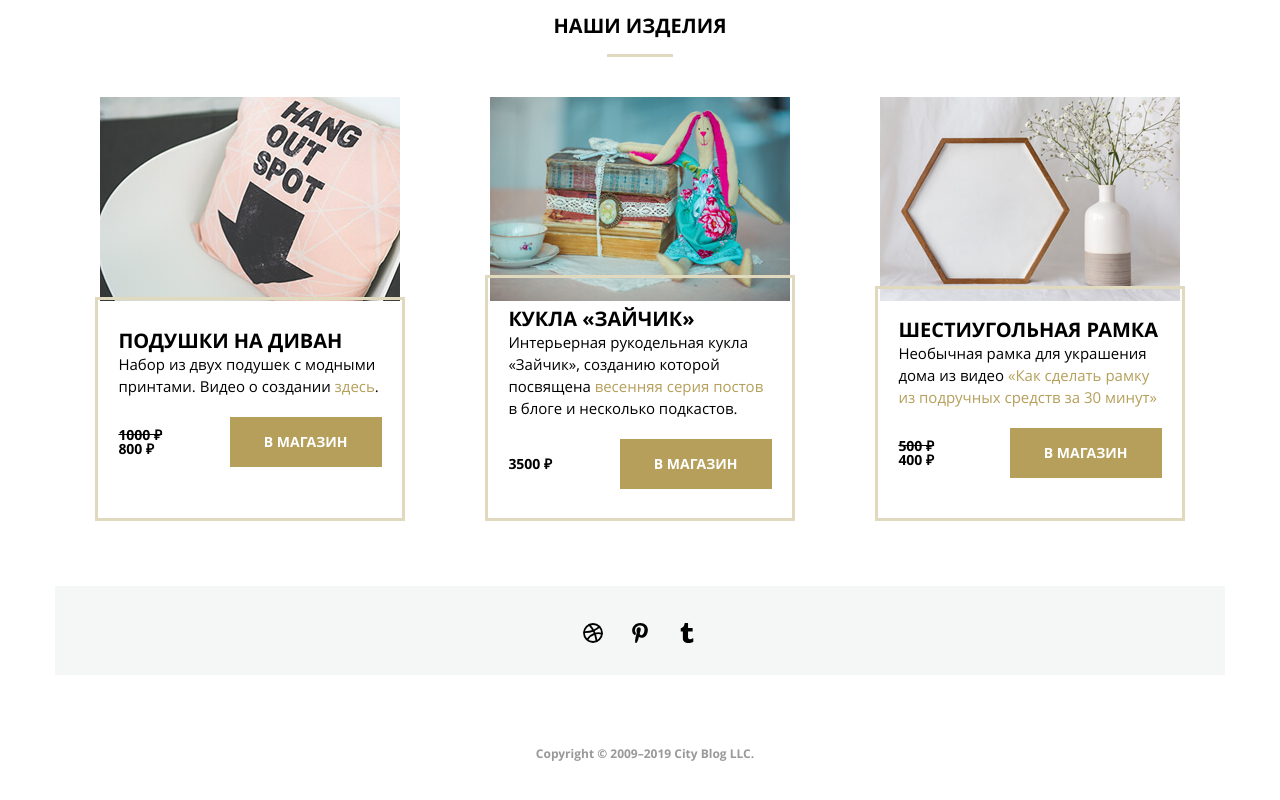
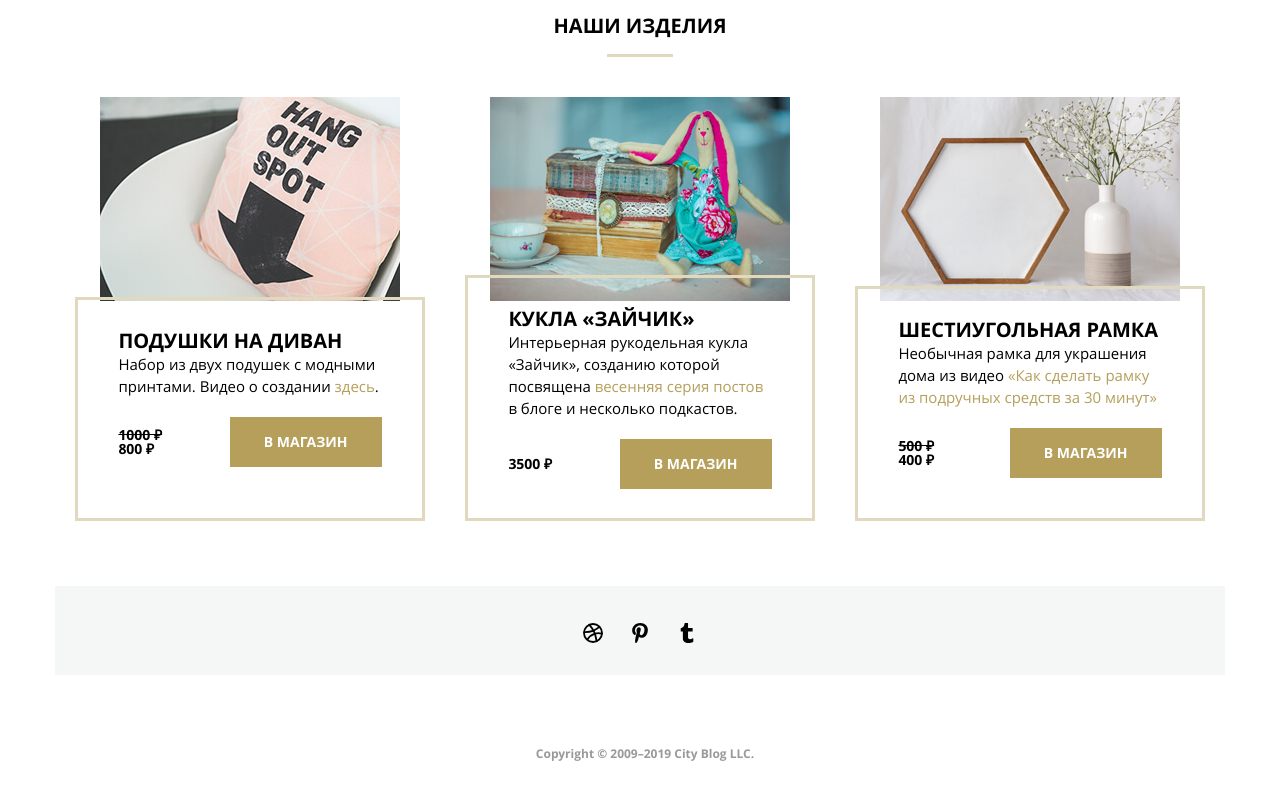
Before and after one commit to Jekarobot/mq-diploma, a plain HTML site: page index.html in a window 1280 px wide. Shown: the part 2786-3586 px from the top of the page. Drawn offline with Linux system fonts and the light colour scheme.

Commit message:
Add files via upload

```diff
--- a/css/style.css
+++ b/css/style.css
@@ -1003,8 +1003,8 @@ a.menu__item:hover {
 
     width: 90%;
 
-    margin: -29px -20px;
-    padding: 29px 20px;
+    margin: -29px -40px;
+    padding: 29px 40px;
 
     z-index: 1;
 
```
